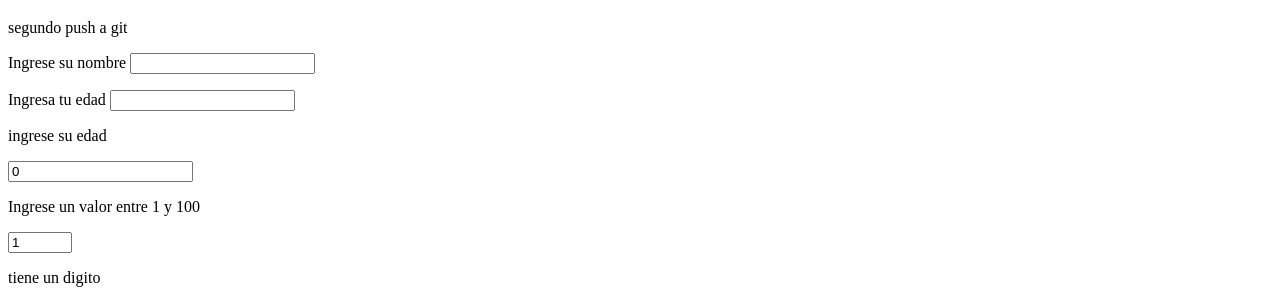
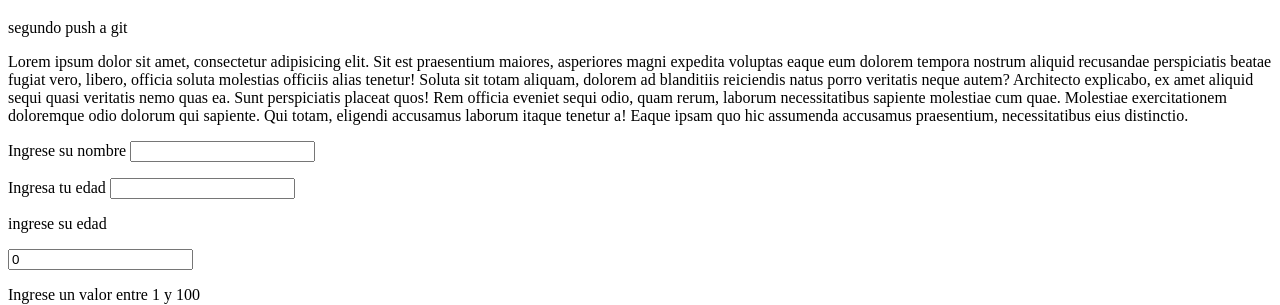
Before and after one commit to Drupie/vueJSPractice, a plain HTML site: page index.html in a window 1280 px wide. Shown: the part 61-366 px from the top of the page. Drawn offline with nearby package versions, Linux system fonts and the light colour scheme.

Commit message:
agrego un tercer commit

```diff
--- a/index.html
+++ b/index.html
@@ -10,6 +10,7 @@
 <body>
     <h1>proyecto en vue js</h1>
     <p>segundo push a git</p>
+    <p>Lorem ipsum dolor sit amet, consectetur adipisicing elit. Sit est praesentium maiores, asperiores magni expedita voluptas eaque eum dolorem tempora nostrum aliquid recusandae perspiciatis beatae fugiat vero, libero, officia soluta molestias officiis alias tenetur! Soluta sit totam aliquam, dolorem ad blanditiis reiciendis natus porro veritatis neque autem? Architecto explicabo, ex amet aliquid sequi quasi veritatis nemo quas ea. Sunt perspiciatis placeat quos! Rem officia eveniet sequi odio, quam rerum, laborum necessitatibus sapiente molestiae cum quae. Molestiae exercitationem doloremque odio dolorum qui sapiente. Qui totam, eligendi accusamus laborum itaque tenetur a! Eaque ipsam quo hic assumenda accusamus praesentium, necessitatibus eius distinctio.</p>
     <div id="aplicacion">
         <label for="">Ingrese su nombre</label>
         <input type="text" v-model="nombre">
```
